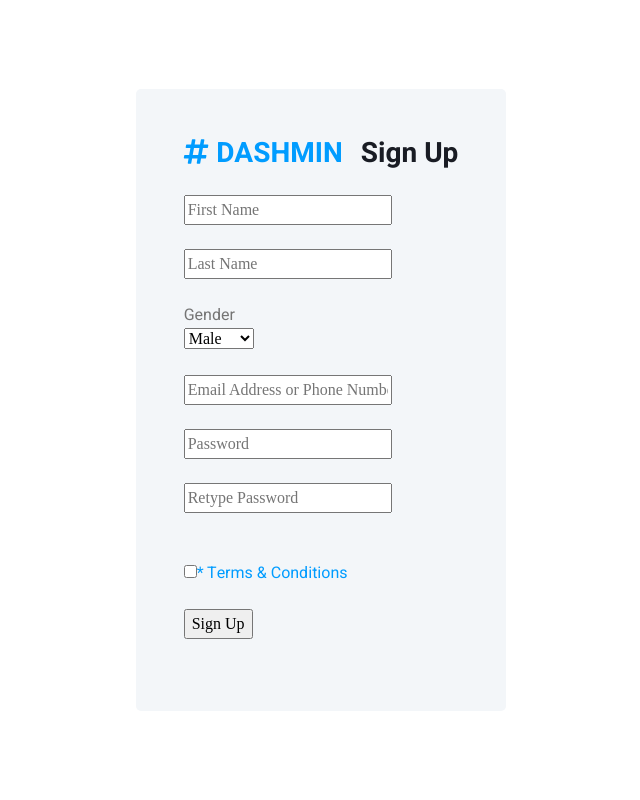
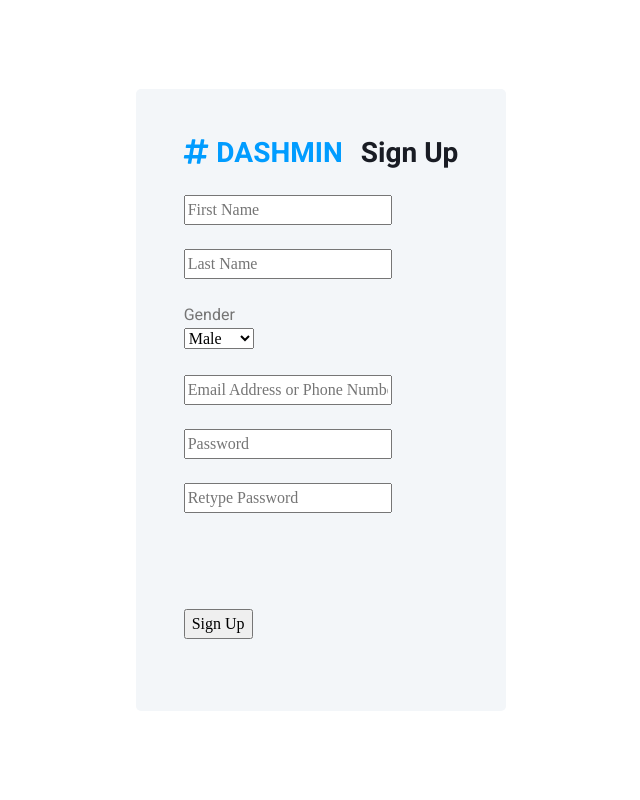
Before and after one commit to Hridoy-Jomadder/Star_Dashboard, a PHP site: page /signup.php in a window 1280 px wide. Shown: the whole page, without its empty margins (319-959 px from the left). Run offline with PHP 8.4, Linux system fonts and the light colour scheme; some libraries are stand-ins or nearby versions.

Commit message:
first commit

```diff
--- a/signup.php
+++ b/signup.php
@@ -113,7 +113,6 @@
                             <input value="<?php echo $email ?>" name="email" type="text" id="text" placeholder="Email Address or Phone Number" style="font-family: times new roman;"><br><br>
                             <input value="<?php echo $password ?>" name="password" type="password" id="text" placeholder="Password" style="font-family: times new roman;"><br><br>
                             <input value="<?php echo $password ?>" name="password2" type="password" id="text" placeholder="Retype Password" style="font-family: times new roman;"><br><br><br>
-                            <input type="checkbox" required><a href="terms_and_conditions.php" style="text-decoration: none;">* Terms & Conditions</a>
                             <br><br>
                             <input type="submit" id="button" value="Sign Up" style="font-family: times new roman;"><br><br>
                         </form>
```
